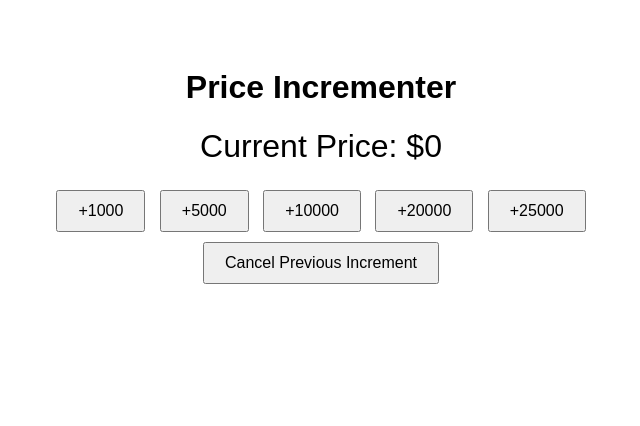
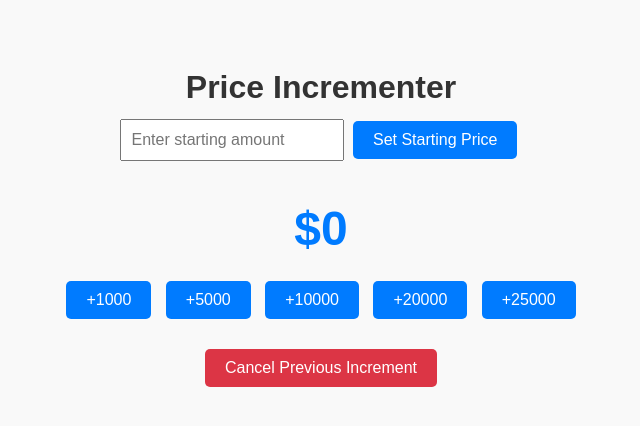
Before and after one commit to JodyVanden/price-incrementer, a plain HTML site: page index.html in a window 1280 px wide. Shown: the whole page, without its empty margins (319-959 px from the left). Drawn offline with Linux system fonts and the light colour scheme.

Commit message:
Update index.html

```diff
--- a/index.html
+++ b/index.html
@@ -8,23 +8,67 @@
       font-family: Arial, sans-serif;
       padding: 40px;
       text-align: center;
+      background: #f9f9f9;
     }
+
+    h1 {
+      margin-bottom: 10px;
+      color: #333;
+    }
+
     .price {
-      font-size: 2em;
+      font-size: 3em;
+      font-weight: bold;
+      margin: 20px 0;
+      color: #007bff;
+    }
+
+    input[type="number"] {
+      padding: 10px;
+      width: 200px;
+      font-size: 1em;
       margin-bottom: 20px;
     }
+
+    .buttons {
+      margin: 20px 0;
+    }
+
     button {
       margin: 5px;
       padding: 10px 20px;
       font-size: 1em;
+      border: none;
+      background: #007bff;
+      color: #fff;
+      border-radius: 5px;
+      cursor: pointer;
+    }
+
+    button:hover {
+      background: #0056b3;
+    }
+
+    .cancel-button {
+      background: #dc3545;
+    }
+
+    .cancel-button:hover {
+      background: #a71d2a;
     }
   </style>
 </head>
 <body>
   <h1>Price Incrementer</h1>
-  <div class="price">Current Price: $<span id="price">0</span></div>
 
   <div>
+    <input type="number" id="startAmount" placeholder="Enter starting amount" />
+    <button onclick="setStartingPrice()">Set Starting Price</button>
+  </div>
+
+  <div class="price">$<span id="price">0</span></div>
+
+  <div class="buttons">
     <button onclick="increment(1000)">+1000</button>
     <button onclick="increment(5000)">+5000</button>
     <button onclick="increment(10000)">+10000</button>
@@ -33,12 +77,23 @@
   </div>
 
   <div>
-    <button onclick="cancelLast()">Cancel Previous Increment</button>
+    <button class="cancel-button" onclick="cancelLast()">Cancel Previous Increment</button>
   </div>
 
   <script>
     let price = 0;
     let history = [];
+
+    function setStartingPrice() {
+      const startAmount = parseFloat(document.getElementById('startAmount').value);
+      if (isNaN(startAmount) || startAmount < 0) {
+        alert("Please enter a valid positive number.");
+        return;
+      }
+      price = startAmount;
+      history = [];
+      updateDisplay();
+    }
 
     function increment(amount) {
       history.push(amount);
@@ -51,13 +106,13 @@
         alert("No increments to cancel.");
         return;
       }
-      let lastAmount = history.pop();
+      const lastAmount = history.pop();
       price -= lastAmount;
       updateDisplay();
     }
 
     function updateDisplay() {
-      document.getElementById('price').textContent = price;
+      document.getElementById('price').textContent = price.toLocaleString();
     }
   </script>
 </body>
```
